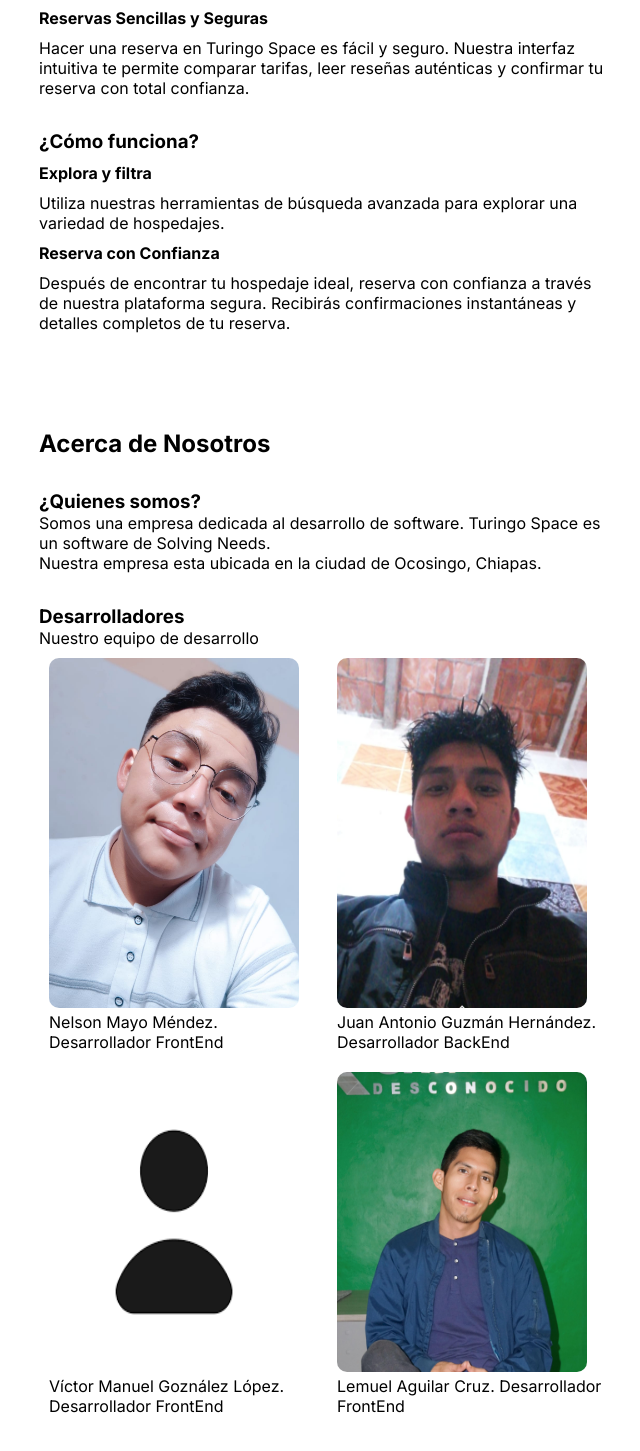
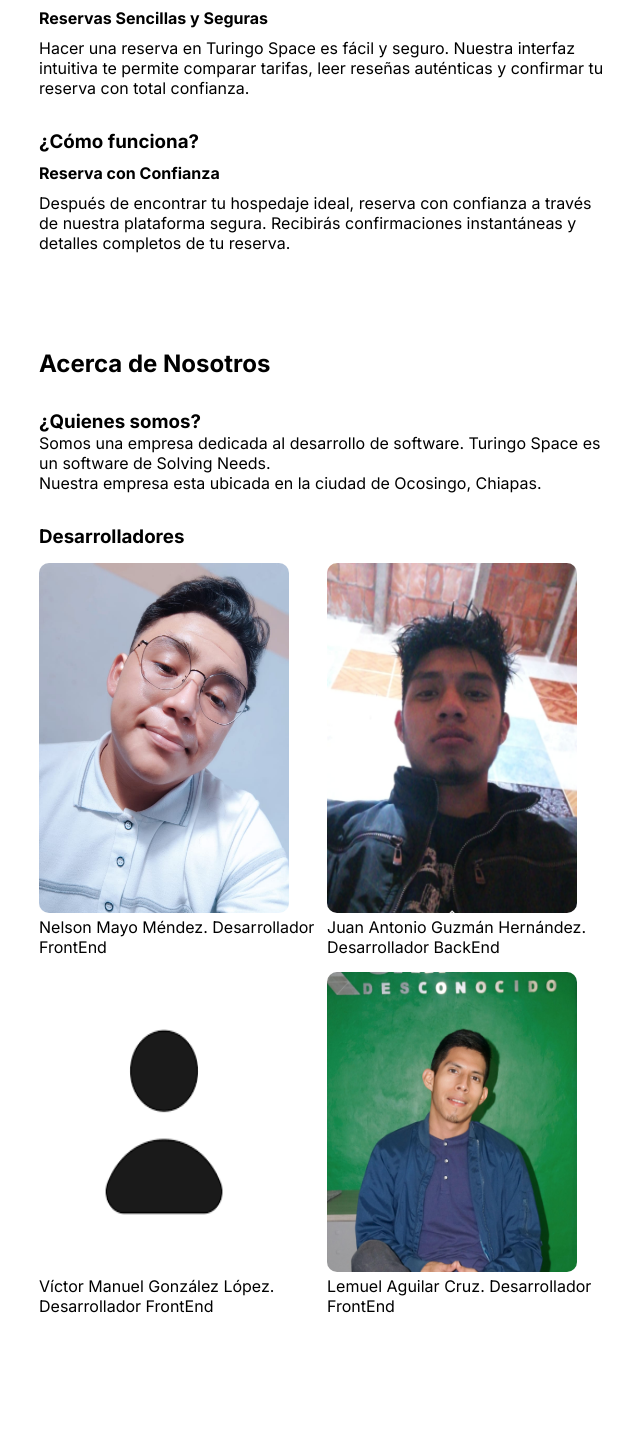
Before and after one commit to jagh06/frontend-user, a Next.js app: page /nosotros in a window 1280 px wide. Shown: the part 567-2018 px from the top of the page, without its empty margins (313-953 px from the left). Built offline with nearby package versions, Linux system fonts and the light colour scheme.

Commit message:
agregado de diseño en acerca de

```diff
--- a/app/nosotros/page.js
+++ b/app/nosotros/page.js
@@ -55,11 +55,6 @@ const Nosotros = () => {
 
               <div className={styles.divaplicacion}>
                 <h3 style={{ color: "black" }}>¿Cómo funciona?</h3>
-                <h4 style={{ color: "black" }}>Explora y filtra</h4>
-                <p style={{ color: "black" }}>
-                  Utiliza nuestras herramientas de búsqueda avanzada para
-                  explorar una variedad de hospedajes.
-                </p>
                 <h4 style={{ color: "black" }}>Reserva con Confianza</h4>
                 <p style={{ color: "black" }}>
                   Después de encontrar tu hospedaje ideal, reserva con confianza
@@ -85,7 +80,6 @@ const Nosotros = () => {
 
               <div className={styles.divempresa}>
                 <h3 className={styles.aboutUs}>Desarrolladores</h3>
-                <p>Nuestro equipo de desarrollo</p>
                 <div className={styles.desarrolladores}>
                   <div className={styles.grid}>
                     <div className={styles.image}>
@@ -125,7 +119,7 @@ const Nosotros = () => {
                         alt="Image Victo"
                       />
                       <p className={styles.names}>
-                        Víctor Manuel Goznález López. Desarrollador FrontEnd
+                        Víctor Manuel González López. Desarrollador FrontEnd
                       </p>
                     </div>
                   </div>
--- a/app/styles/principal/Nosotros.module.css
+++ b/app/styles/principal/Nosotros.module.css
@@ -37,7 +37,7 @@
     grid-template-columns: repeat(2, 1fr);
 }
 .image {
-    margin: 10px;
+    margin-top: 15px;
 }
 .iamgedev {
     border-radius: 10px;
```
